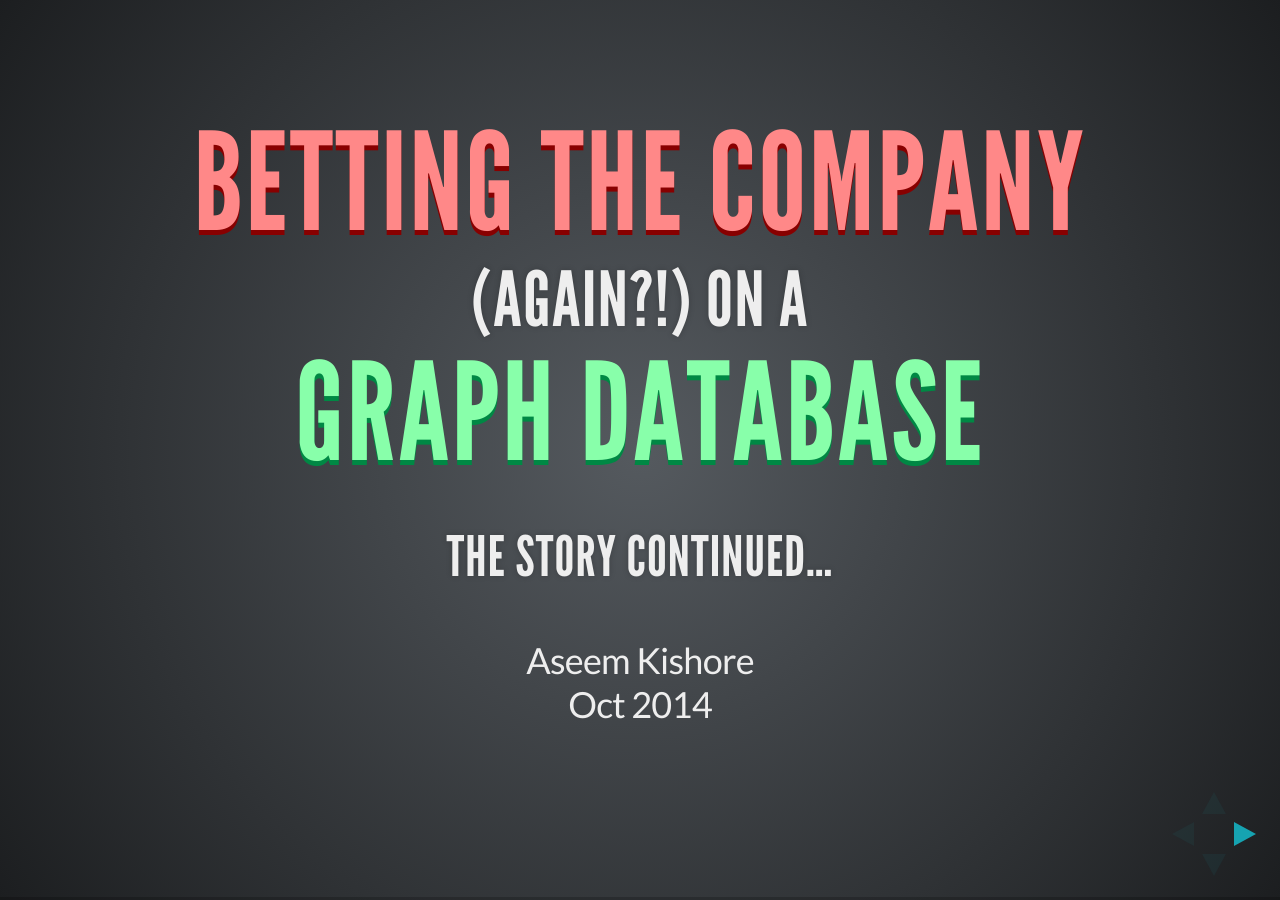
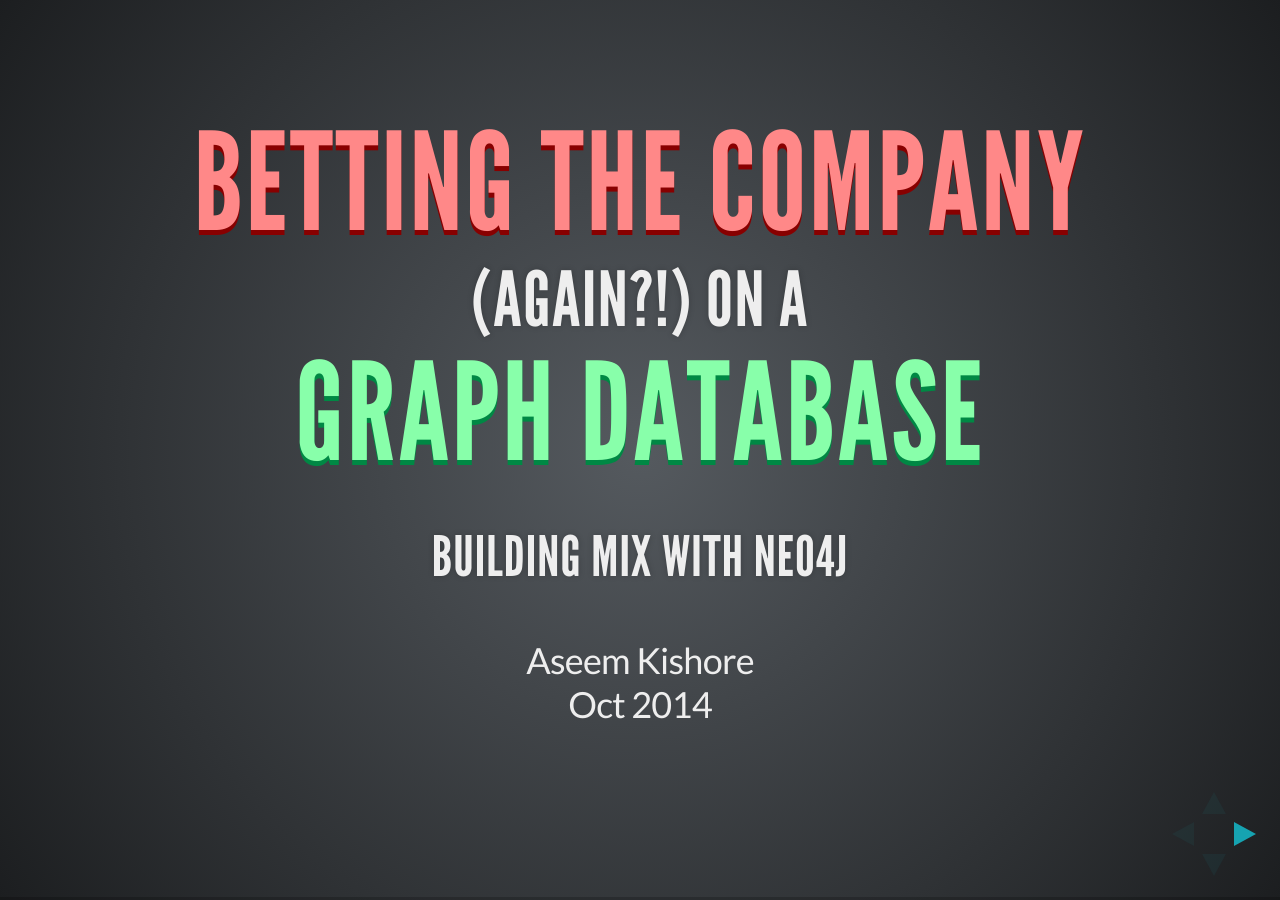
Before and after one commit to aseemk/aseemk.com, a Jekyll site: the page talks/mix-neo4j-slides.html, which Jekyll copies as it is, in a window 1280 px wide. Built offline with Jekyll 4.4.1, drawn with Linux system fonts in a browser that asks for light colours.

Commit message:
Mix Neo4j: tweak talk subtitle.

```diff
--- a/talks/mix-neo4j-text.md
+++ b/talks/mix-neo4j-text.md
@@ -6,7 +6,7 @@
 ## (Again?!) on a
 # <span class="green">Graph Database</span>
 
-### The Story Continued…
+### Building Mix With Neo4j
 
 Aseem Kishore<br/>
 Oct 2014<br/>
```
